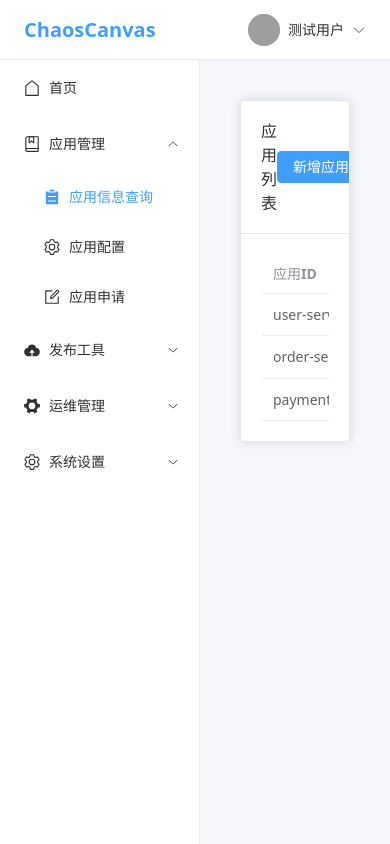
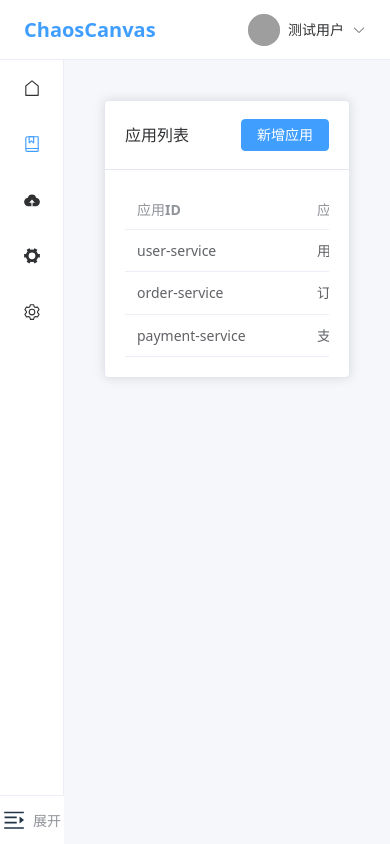
Before and after one commit to go-ree/ares, a Vue app in the folder frontend/: page /application/list in a window 390 px wide. Built offline with nearby package versions, Linux system fonts and the light colour scheme; grey boxes are pictures that could not be loaded.

Commit message:
v0.0.2（优化折叠按钮）

```diff
--- a/frontend/app/web/components/layout/MainLayout.vue
+++ b/frontend/app/web/components/layout/MainLayout.vue
@@ -119,7 +119,7 @@
 </template>
 
 <script setup lang="ts">
-import { ref, computed } from 'vue'
+import { ref, computed, onMounted, onUnmounted } from 'vue'
 import { useRouter } from 'vue-router'
 import {
   ArrowDown,
@@ -140,6 +140,34 @@ import {
 const router = useRouter()
 const isCollapse = ref(false)
 const activeMenu = computed(() => router.currentRoute.value.path)
+
+// 定义响应式变量存储窗口宽度
+const windowWidth = ref(window.innerWidth)
+// 定义自动折叠的宽度阈值
+const COLLAPSE_THRESHOLD = 1200
+
+// 监听窗口大小变化
+const handleResize = () => {
+  windowWidth.value = window.innerWidth
+  // 当窗口宽度小于阈值时自动折叠
+  if (windowWidth.value < COLLAPSE_THRESHOLD) {
+    isCollapse.value = true
+  } else {
+    isCollapse.value = false
+  }
+}
+
+// 组件挂载时添加监听器
+onMounted(() => {
+  window.addEventListener('resize', handleResize)
+  // 初始化时检查一次
+  handleResize()
+})
+
+// 组件卸载时移除监听器
+onUnmounted(() => {
+  window.removeEventListener('resize', handleResize)
+})
 
 const user = ref({
   name: '测试用户',
@@ -195,21 +223,20 @@ const handleLogout = () => {
   border-right: 1px solid #ebeef5;
   min-height: 100vh;
   position: relative;
-  transition: width 0.2s;
+  transition: all 0.3s ease;
   box-sizing: border-box;
-  padding-bottom: 48px;
 }
 .el-menu-vertical {
   border-right: none;
-  flex: 1 1 0%;
-  min-height: 0;
+  flex: 1;
   overflow-y: auto;
+  padding-bottom: 48px;
 }
 .aside-collapse-btn {
-  position: absolute;
+  position: fixed;
   left: 0;
-  right: 0;
   bottom: 0;
+  width: inherit;
   height: 48px;
   display: flex;
   align-items: center;
@@ -217,15 +244,27 @@ const handleLogout = () => {
   cursor: pointer;
   border-top: 1px solid #ebeef5;
   background: #fff;
-  transition: background 0.2s;
+  transition: all 0.3s ease;
   z-index: 10;
 }
 .aside-collapse-btn:hover {
   background: #f5f7fa;
+}
+.hidden {
+  display: none;
+}
+.rotated {
+  transform: rotate(180deg);
+  transition: transform 0.3s ease;
 }
 .collapse-text {
   margin-left: 8px;
   color: #909399;
   font-size: 14px;
 }
+.custom-menu {
+  --el-menu-bg-color: #fff;
+  --el-menu-text-color: #303133;
+  --el-menu-active-color: #409EFF;
+}
 </style>
```
